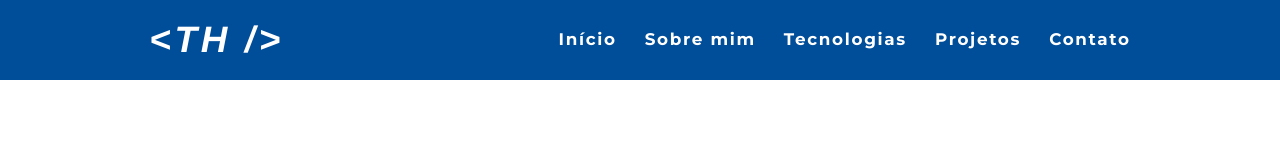
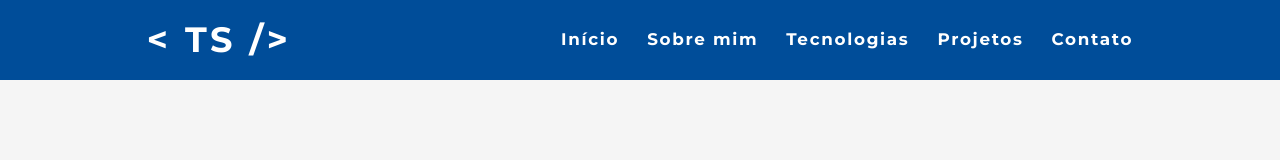
Before and after one commit to thiagodeas/portfolio, a Next.js app: page / in a window 1280 px wide. Shown: the top 160 px of the page. Built offline with nearby package versions, Linux system fonts and the light colour scheme; no server answers.

Commit message:
adicionando favicon e algun ajustes visuais

```diff
--- a/src/app/layout.tsx
+++ b/src/app/layout.tsx
@@ -19,7 +19,7 @@ export default function RootLayout({
   children: React.ReactNode;
 }>) {
   return (
-    <html lang="en">
+    <html lang="pt-BR">
       <body className={montserrat.className}>
         <Header />
         {children}
--- a/src/components/ContactForm.tsx
+++ b/src/components/ContactForm.tsx
@@ -27,39 +27,42 @@ export const ContactForm = () => {
       <div className="flex items-center border-2 border-turq-blue h-10 w-[380px] rounded-lg p-2">
         <label htmlFor="name" />
         <input
-        className="w-full outline-none"
+        className="w-full outline-none bg-sec-white"
         type="text"
         name="name"
         id="name"
         placeholder="Seu nome"
         value={formValues.name}
         onChange={handleChange}
+        required
         />
       </div>
       <div className="flex items-center border-2 border-turq-blue h-10 w-[380px] rounded-lg p-2">
         <label htmlFor="email" />
         <input
-        className="w-full outline-none"
+        className="w-full outline-none bg-sec-white"
         type="email"
         name="email"
         id="email"
         placeholder="Seu email"
         value={formValues.email}
         onChange={handleChange}
+        required
         />
       </div>
-      <div className="flex items-center border-2 border-turq-blue h-[250px] w-[380px] rounded-sm">
+      <div className="flex items-center border-2 border-turq-blue h-[230px] w-[380px] rounded-sm">
         <label htmlFor="message" />
         <textarea
-        className="w-full h-full flex p-2 outline-none"
+        className="w-full h-full flex p-2 outline-none bg-sec-white"
         name="message"
         id="message"
         placeholder="Digite sua mensagem aqui"
         value={formValues.message}
         onChange={handleChange}
+        required
         />
       </div>
-      <button type="submit" className="flex items-center justify-center text-center border-[1px] border-turq-blue h-10 w-[130px] rounded-lg p-2 bg-med-gray hover:bg-primary-blue hover:text-light-coral transition-all ease-in-out duration-700">Enviar</button>
+      <button type="submit" className="flex items-center justify-center text-center border-[1px] font-semibold text-primary-blue h-10 w-[130px] rounded-lg p-2 bg-med-gray hover:bg-primary-blue hover:text-light-coral transition-all ease-in-out duration-700">Enviar</button>
     </form>
   )
 }
--- a/src/components/ContactSection.tsx
+++ b/src/components/ContactSection.tsx
@@ -5,7 +5,7 @@ import { FiGithub, FiInstagram, FiLinkedin } from "react-icons/fi";
 export const ContactSection = () => {
   return (
     <section id="contato" className="w-full min-h-screen flex justify-center items-center">
-      <div className="mt-24 flex items-start justify-center flex-col">
+      <div className="mt-20 flex items-start justify-center flex-col">
         <h2 className="text-title font-bold text-primary-blue pb-3">Entre em contato</h2>
         <ContactForm />
       </div>
@@ -28,7 +28,7 @@ export const ContactSection = () => {
         alt="contact-illustration"
         height={300}
         width={350}
-        className="flex items-center justify-center mt-12 ml-14"
+        className="flex items-center justify-center mt-12 ml-16"
         />
     </section>
   )
--- a/src/components/Header.tsx
+++ b/src/components/Header.tsx
@@ -4,7 +4,7 @@ export const Header = () => {
   return (
     <header className="w-full flex justify-around items-center h-20 bg-light-blue pl-3 pr-3 fixed top-0 left-0 z-50 bg-primary-blue">
       <NavLink href="inicio">
-      <span className="text-span font-extrabold tracking-widest text-white hover:text-light-coral transition duration-700 ease-in-out no-underline focus:outline-none custom-font-logo">&lt;TH /&gt;</span>
+      <span className="text-[2.2rem] font-extrabold tracking-widest no-underline focus:outline-none">&lt; TS /&gt;</span>
       </NavLink>
       <nav className="flex justify-center items-center gap-7 flex-wrap">
          <NavLink href="inicio">Início</NavLink>
--- a/src/styles/globals.css
+++ b/src/styles/globals.css
@@ -1,16 +1,15 @@
 @tailwind base;
 @tailwind components;
 @tailwind utilities;
+
+body {
+  background-color: #f5f5f5;
+}
 
 .custom-container {
   @apply w-full min-h-screen flex flex-col justify-center items-center gap-y-20;
 }
 
-.custom-font-logo{
-  font-family: 'Franklin Gothic Medium', 'Arial Narrow', Arial, sans-serif;
-  font-style: italic;
-}
-
 .custom-font-link{
   font-family: 'Lucida Sans', 'Lucida Sans Regular', 'Lucida Grande', 'Lucida Sans Unicode', Geneva, Verdana, sans-serif;
 }
--- a/tailwind.config.ts
+++ b/tailwind.config.ts
@@ -23,6 +23,7 @@ const config: Config = {
       'light-coral': '#FF6F61',
       'med-gray': '#B0BEC5',
       'white': '#ffffff',
+      'sec-white': '#f5f5f5',
     },
   },
 },
```
Also changed, not shown: 1 other file (tests, documents, lock files or other folders).
